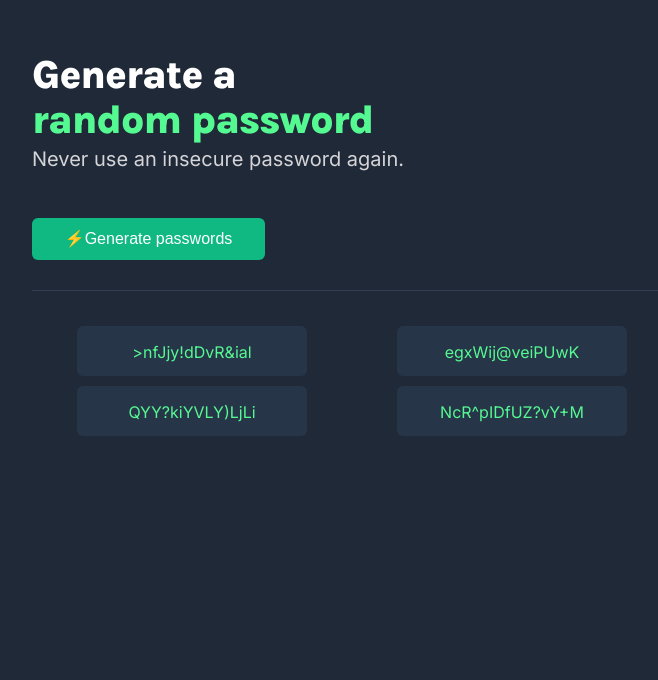
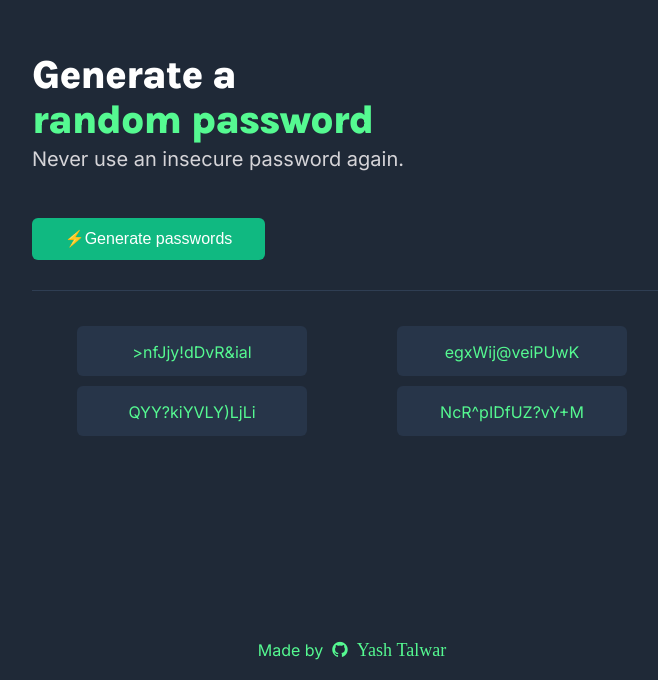
Before and after one commit to yashnode/password-generator, a plain HTML site: page index.html in a window 1280 px wide. Shown: the part 120-800 px from the top of the page, without its empty margins (288-946 px from the left). Drawn offline with Linux system fonts and the light colour scheme.

Commit message:
added footer

```diff
--- a/index.html
+++ b/index.html
@@ -7,6 +7,8 @@
     <meta name="viewport" content="width=device-width, initial-scale=1.0">
     <link rel="stylesheet" href="styles.css">
     <title>Password Generator</title>
+    <link rel="stylesheet" href="https://cdnjs.cloudflare.com/ajax/libs/font-awesome/4.7.0/css/font-awesome.min.css">
+
 </head>
 
 <body>
@@ -23,6 +25,9 @@
             <span id="pwd4">NcR^pIDfUZ?vY+M</span>
         </div>
     </main>
+    <footer>Made by
+        <a href="https://github.com/yashtalwarr">&nbsp;<i class="fa fa-github"style="font-size:18px">&nbsp; Yash Talwar</i></a>
+    </footer>
 </body>
 <script src="index.js"></script>
 
--- a/styles.css
+++ b/styles.css
@@ -79,6 +79,20 @@ button {
     line-height: 200%;
 }
 
+footer {
+    text-align: center;
+    color: #55F991;
+    position: absolute;
+    width: 50%;
+    margin: 0 25%;
+    bottom: 20px;
+}
+
+footer a {
+    color: #55F991;
+    text-decoration: none;
+}
+
 @media screen and (max-width:730px) {
     main {
         margin: 100px 25%;
```
